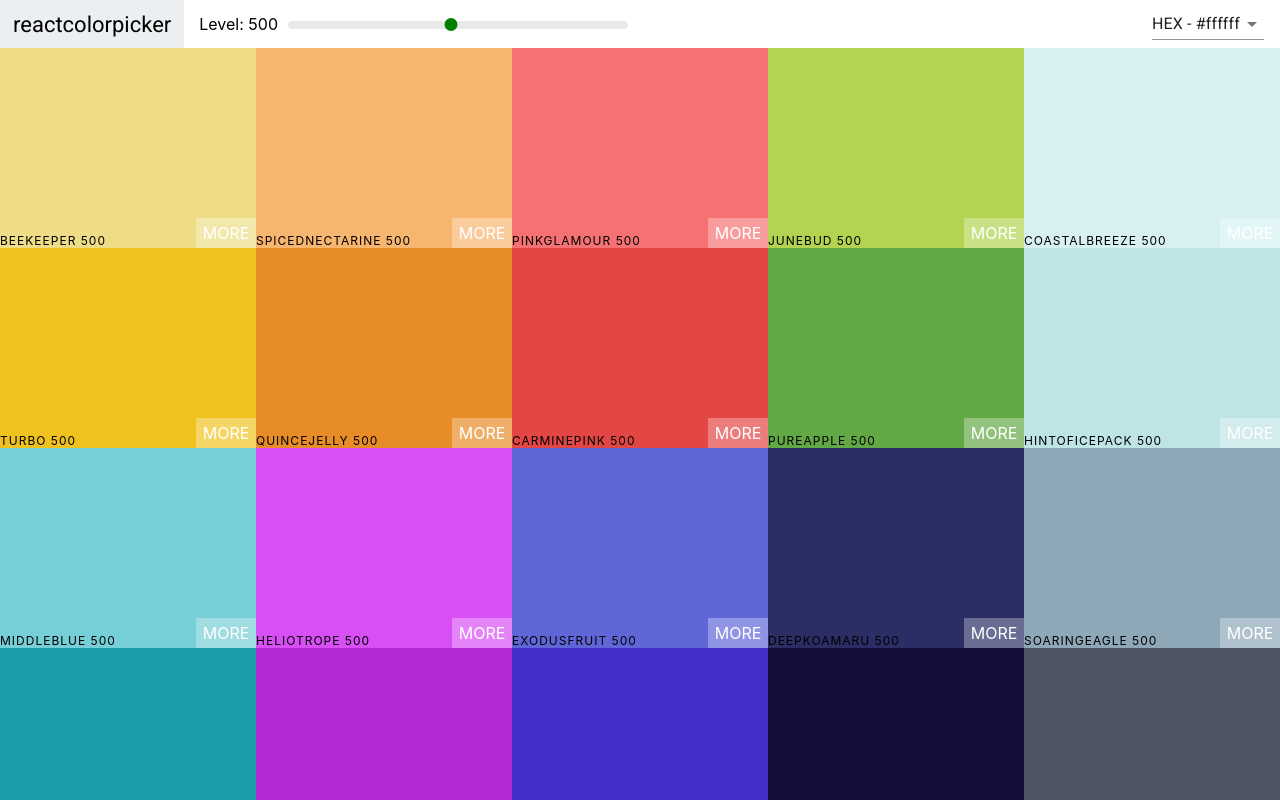
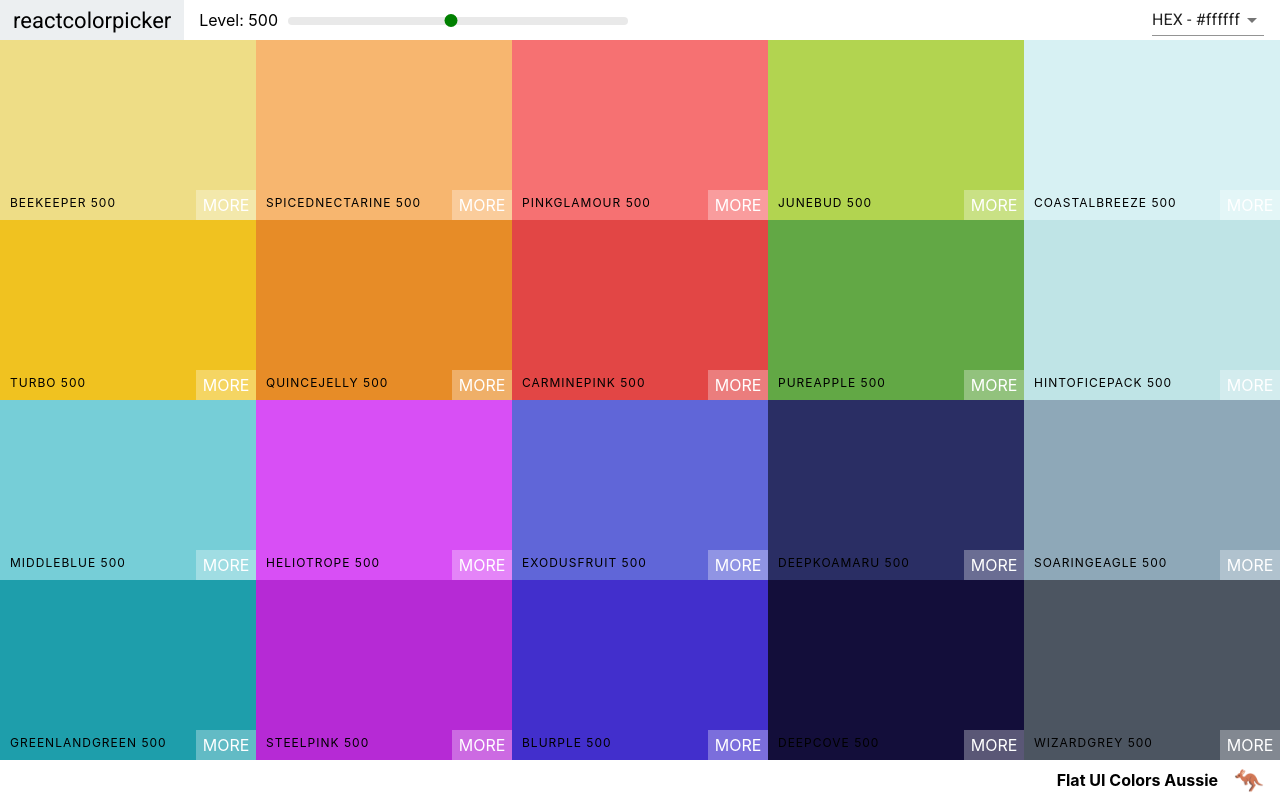
Before and after one commit to ChrisEski/react-colors, a React (Create React App) app: page / in a window 1280 px wide. Built offline with nearby package versions, Linux system fonts and the light colour scheme.

Commit message:
Add Palette Footer

```diff
--- a/src/Components/Palette.js
+++ b/src/Components/Palette.js
@@ -56,11 +56,11 @@
   }
 
   render() {
-    const { colors } = this.props.palette;
+    const { colors, paletteName, emoji } = this.props.palette;
     const { level, format } = this.state;
 
     const colorBoxes = colors[level].map(color => (
-      <ColorBox background={color[format]} name={color.name} />
+      <ColorBox background={color[format]} name={color.name} key={color.id} />
     ));
 
     return (
@@ -71,7 +71,10 @@
           handleChange={this.changeFormat}
         />
         <div className="Palette-colors">{colorBoxes}</div>
-        {/* TODO: Footer goes here */}
+        <footer className="Palette-footer">
+          {paletteName}
+          <span className="emoji">{emoji}</span>
+        </footer>
       </div>
     );
   }
--- a/src/Styles/ColorBox.css
+++ b/src/Styles/ColorBox.css
@@ -35,7 +35,7 @@
 
 .box-content {
   position: absolute;
-  padding-inline-end: 10px;
+  padding: 10px;
   width: 100%;
   left: 0px;
   bottom: 0px;
--- a/src/Styles/Navbar.css
+++ b/src/Styles/Navbar.css
@@ -2,7 +2,7 @@
   display: flex;
   align-items: center;
   justify-content: flex-start;
-  height: 6vh;
+  height: 5vh;
 }
 
 .logo {
--- a/src/Styles/Palette.css
+++ b/src/Styles/Palette.css
@@ -7,5 +7,18 @@
 .Palette-colors {
   height: 90%;
   width: 100%;
-  height: 100%;
 }
+
+.Palette-footer {
+  background-color: white;
+  height: 5vh;
+  display: flex;
+  justify-content: flex-end;
+  align-items: center;
+  font-weight: bold;
+}
+
+.emoji {
+  font-size: 1.5rem;
+  margin: 0 1rem;
+}
```
